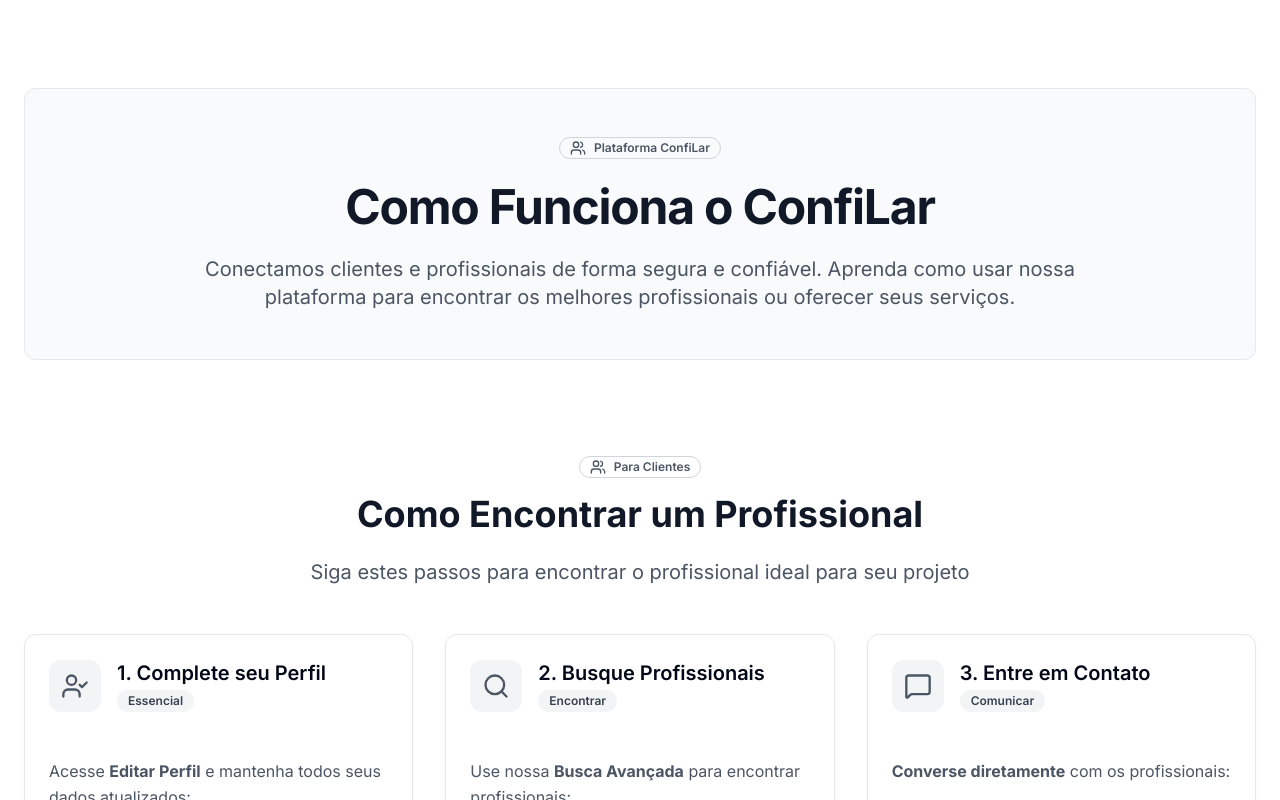
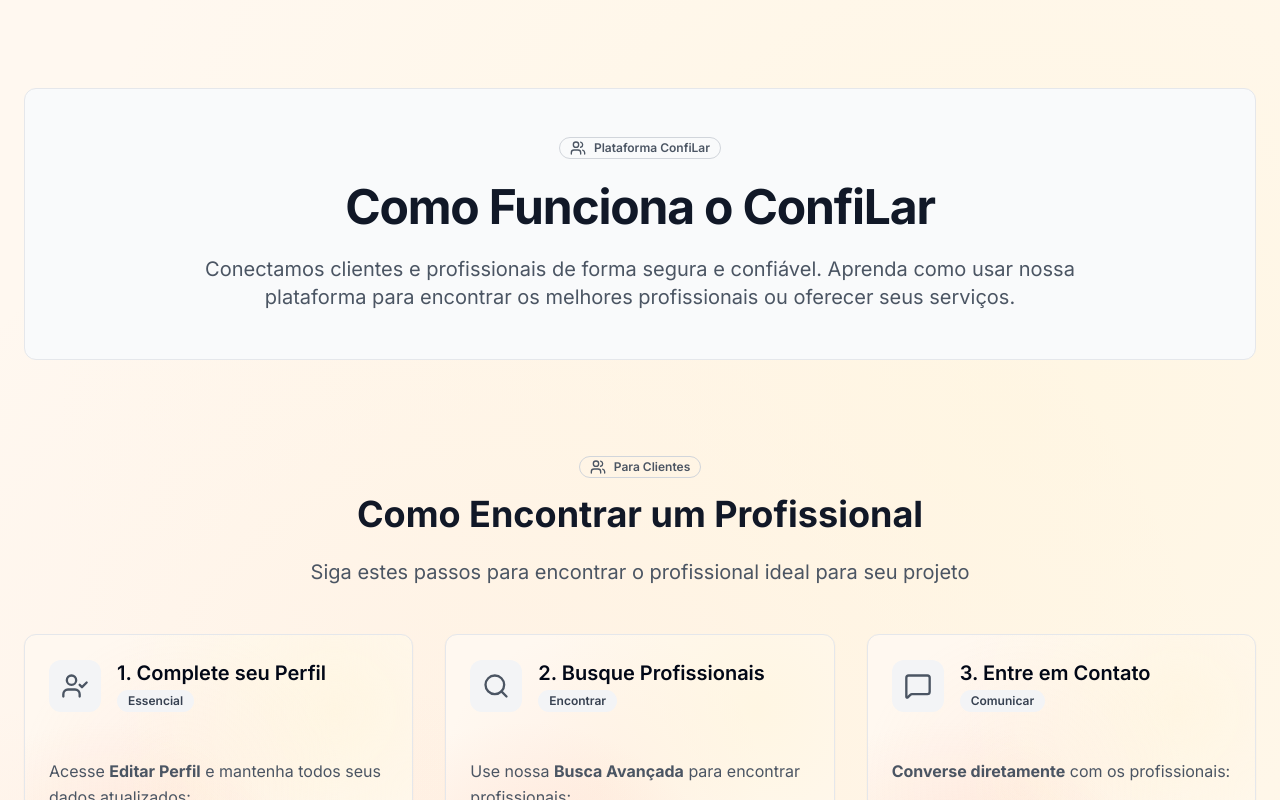
Before and after one commit to fabianoschmits/ConfiLar, a Next.js app: page /home in a window 1280 px wide. Shown: the top 800 px of the page. Built offline with nearby package versions, Linux system fonts and the light colour scheme.

Commit message:
Implementa padrão de fundo PatternCraft em todas as páginas - Aplica background Soft Warm Pastel em todo o projeto - Sobrescreve bg-white com regras CSS específicas - Remove página de teste desnecessária

```diff
--- a/src/app/globals.css
+++ b/src/app/globals.css
@@ -26,6 +26,43 @@ p, h1, h2, h3, h4, h5, h6, span, div, a, button, input, textarea {
 html {
   scroll-behavior: smooth;
   -webkit-overflow-scrolling: touch;
+}
+
+/* PatternCraft Background - Força aplicação */
+html, body {
+  background: #fff8f0 !important;
+  background-color: #fff8f0 !important;
+}
+
+/* Garantir que o padrão seja aplicado */
+body > div:first-child {
+  background: #fff8f0 !important;
+  background-image:
+    radial-gradient(circle at 20% 80%, rgba(255, 182, 153, 0.3) 0%, transparent 50%),
+    radial-gradient(circle at 80% 20%, rgba(255, 244, 214, 0.5) 0%, transparent 50%),
+    radial-gradient(circle at 40% 40%, rgba(255, 182, 153, 0.1) 0%, transparent 50%) !important;
+}
+
+/* Sobrescrever bg-white em todas as páginas */
+.min-h-screen.bg-white,
+.bg-white,
+div[class*="bg-white"] {
+  background: #fff8f0 !important;
+  background-image:
+    radial-gradient(circle at 20% 80%, rgba(255, 182, 153, 0.3) 0%, transparent 50%),
+    radial-gradient(circle at 80% 20%, rgba(255, 244, 214, 0.5) 0%, transparent 50%),
+    radial-gradient(circle at 40% 40%, rgba(255, 182, 153, 0.1) 0%, transparent 50%) !important;
+}
+
+/* Garantir que todas as páginas tenham o padrão */
+main,
+[role="main"],
+.page-container {
+  background: #fff8f0 !important;
+  background-image:
+    radial-gradient(circle at 20% 80%, rgba(255, 182, 153, 0.3) 0%, transparent 50%),
+    radial-gradient(circle at 80% 20%, rgba(255, 244, 214, 0.5) 0%, transparent 50%),
+    radial-gradient(circle at 40% 40%, rgba(255, 182, 153, 0.1) 0%, transparent 50%) !important;
 }
 
 /* Better touch targets for mobile */
@@ -329,7 +366,7 @@ button, a, input, select, textarea {
 
 @layer base {
   :root {
-    --background: 0 0% 100%;
+    --background: 30 20% 95%; /* Cor creme quente em HSL */
     --foreground: 222.2 84% 4.9%;
     --card: 0 0% 100%;
     --card-foreground: 222.2 84% 4.9%;
```
